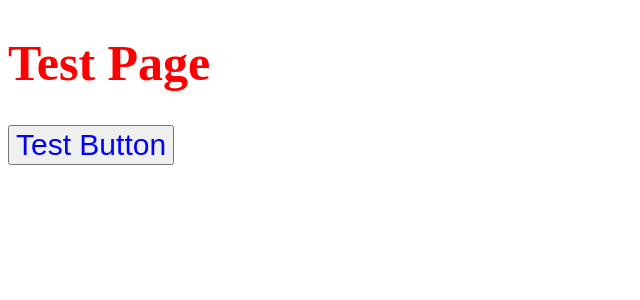
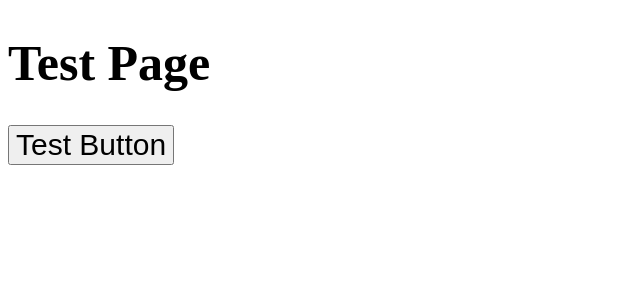
Before and after one commit to NewWays-TechForImpactKAIST/frontend, a React (Vite) app: page / in a window 1280 px wide. Shown: the top 300 px of the page, without its empty margins (0-640 px from the left). Built offline with nearby package versions, Linux system fonts and the light colour scheme.

Commit message:
feat(ci): add typecheck workflow

```diff
--- a/src/components/pages/test.tsx
+++ b/src/components/pages/test.tsx
@@ -5,7 +5,6 @@ const Test: React.FC = () => (
   <>
     <h1
       css={css`
-        color: red;
         font-size: 50px;
       `}
     >
@@ -14,9 +13,10 @@ const Test: React.FC = () => (
     <button
       type="button"
       css={css`
-        color: blue;
         font-size: 30px;
       `}
+      // eslint-disable-next-line no-alert
+      onClick={() => alert("Button pressed!")}
     >
       Test Button
     </button>
--- a/vite.config.ts
+++ b/vite.config.ts
@@ -9,10 +9,12 @@ export default defineConfig({
       "@": path.resolve(__dirname, "src"),
     },
   },
-  plugins: [react({
-    jsxImportSource: '@emotion/react',
-    babel: {
-      plugins: ['@emotion/babel-plugin'],
-    },
-  })],
+  plugins: [
+    react({
+      jsxImportSource: "@emotion/react",
+      babel: {
+        plugins: ["@emotion/babel-plugin"],
+      },
+    }),
+  ],
 });
```
Also changed, not shown: package.json (+6 -1 lines), 2 other files (tests, documents, lock files or other folders).
